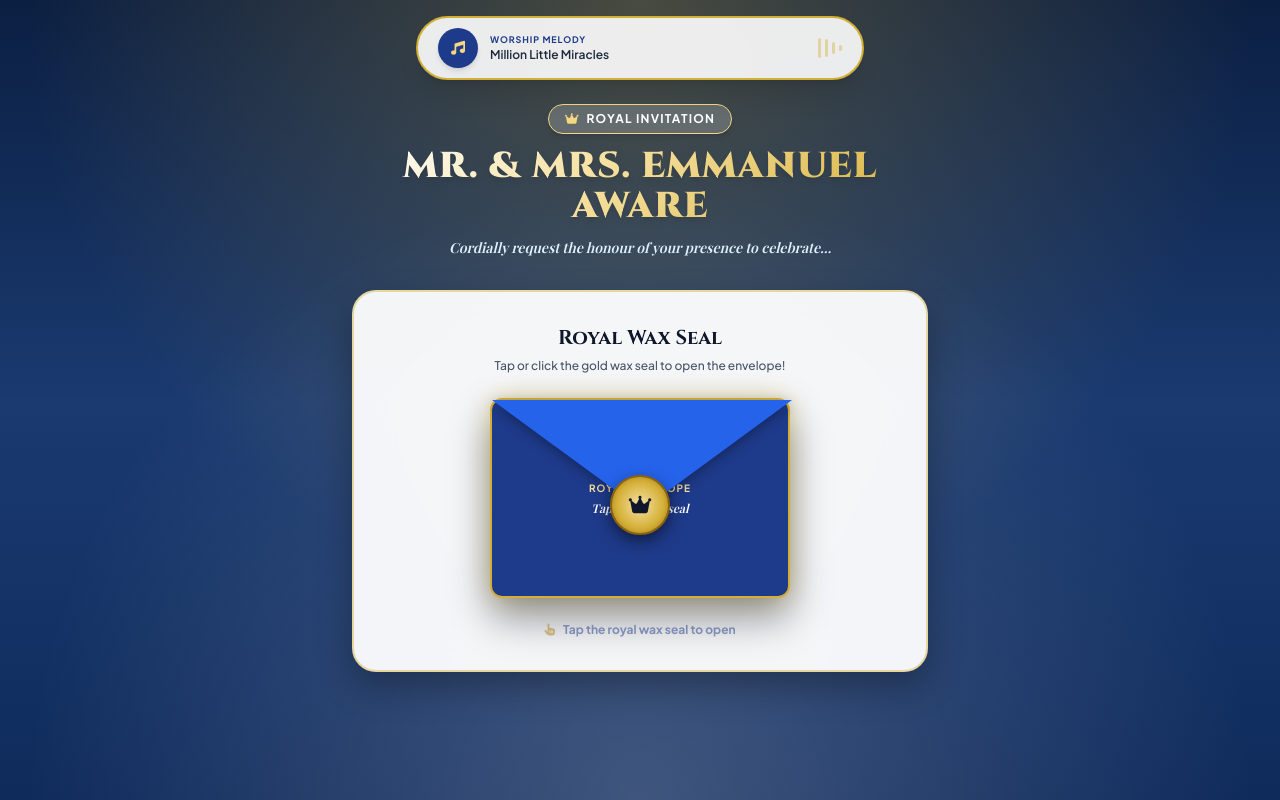
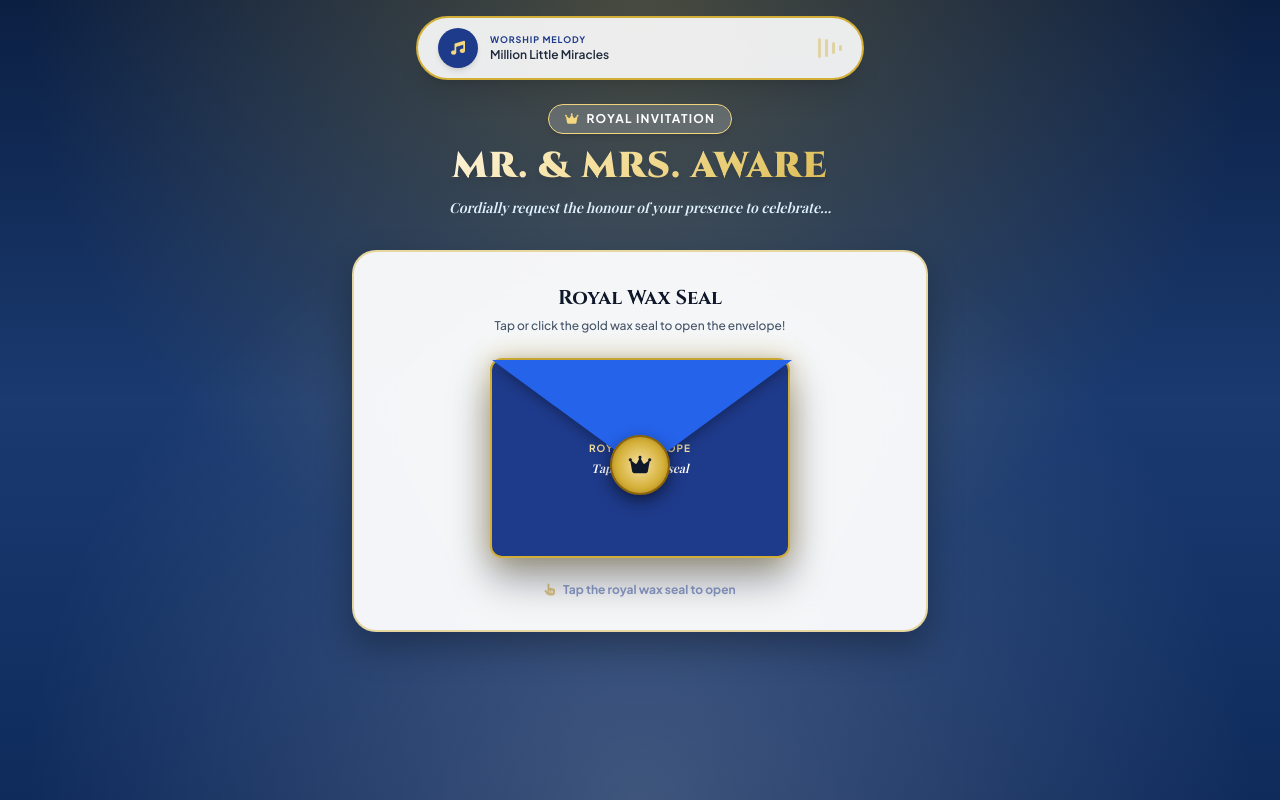
Before and after one commit to lordbless-events/baby-christening, a plain HTML site: page index.html in a window 1280 px wide. Drawn offline with nearby package versions, Linux system fonts and the light colour scheme; a web font is replaced by a local one.

Commit message:
Add files via upload

```diff
--- a/index.html
+++ b/index.html
@@ -236,7 +236,7 @@
                 <span class="text-white text-[10px] sm:text-xs tracking-widest font-bold uppercase">Royal Invitation</span>
             </div>
             <h1 class="text-3xl sm:text-4xl font-black font-cinzel gold-gradient-text tracking-wide leading-tight drop-shadow-md">
-                MR. & MRS. EMMANUEL AWARE
+                MR. & MRS. AWARE
             </h1>
             <p class="text-xs sm:text-sm text-sky-100 font-serif italic max-w-md mx-auto leading-relaxed">
                 Cordially request the honour of your presence to celebrate...
```
